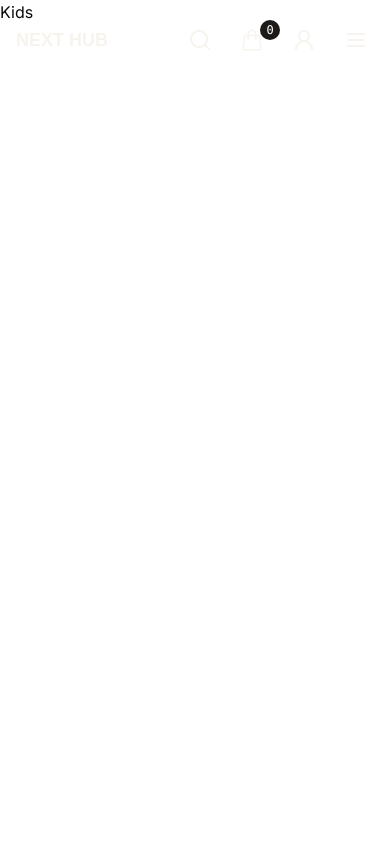
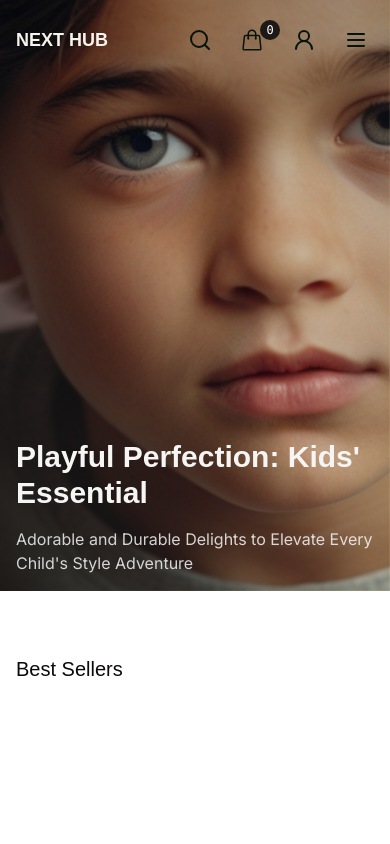
Before and after one commit to monish-atom/next-shopping-app, a Next.js app: page /kids in a window 390 px wide. Shown: the top 844 px of the page. Built offline with nearby package versions, Linux system fonts and the light colour scheme.

Commit message:
Refactor banner titles and descriptions for Kids and Women pages
Update banner titles and descriptions for the Kids and Women pages.

Improve alignment with brand messaging.

```diff
--- a/app/kids/page.tsx
+++ b/app/kids/page.tsx
@@ -1,7 +1,20 @@
+import Banner from '@/components/banner';
+
 const Page = () => {
   return (
     <main className='min-h-svh w-full'>
-      <h1>Kids</h1>
+      <Banner
+        url={'/images/kid-face-02.jpg'}
+        showButton={false}
+        title="Playful Perfection: Kids' Essential"
+        description={`Adorable and Durable Delights to Elevate Every Child's Style Adventure`}
+        className='md:h-[75svh]'
+      />
+      <section className='max-width relative min-h-full px-4 py-16 md:px-8'>
+        <h2 className='subheader'>Best Sellers</h2>
+
+        {/* <Products /> */}
+      </section>
     </main>
   );
 };
--- a/app/women/page.tsx
+++ b/app/women/page.tsx
@@ -10,8 +10,8 @@ const Page = () => {
       <Banner
         url={'/images/female-face-01.jpg'}
         showButton={false}
-        title="Refine Your Style: Men's  Collection"
-        description='Elevate Every Outfit with Timeless Pieces Crafted for the Modern Gentleman.'
+        title="Unleash Your Elegance: Women's Signature"
+        description={`Discover Timeless Pieces Crafted to Elevate Every Woman's Style Journey`}
         className='md:h-[75svh]'
       />
       <section className='max-width relative min-h-full px-4 py-16 md:px-8'>
```
Also changed, not shown: public/images/kid-face-02.jpg (added).
